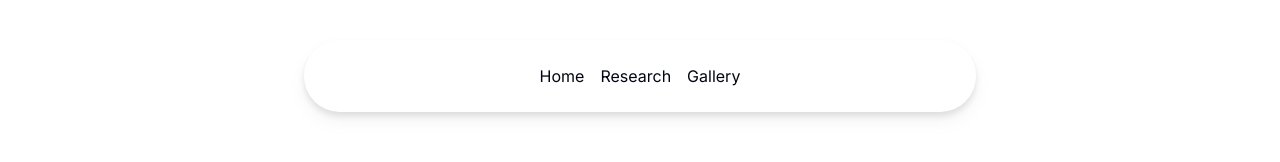
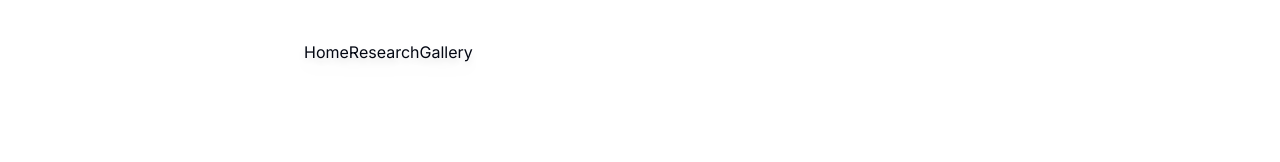
Before and after one commit to KJ3RO/tyj-website, a Next.js app: page /components/gallery in a window 1280 px wide. Shown: the top 162 px of the page. Built offline with nearby package versions, Linux system fonts and the light colour scheme.

Commit message:
added pictures & details

```diff
--- a/app/components/Nav/page.tsx
+++ b/app/components/Nav/page.tsx
@@ -1,20 +1,12 @@
 "use client";
-import React, { useState } from "react";
-import { Menu } from "../../../components/ui/navbar-menu";
-import { cn } from "@/utils/cn";
 import Link from "next/link";
 
-const Navbar = ({ className }: { className?: string }) => {
-  const [active, setActive] = useState<string | null>(null);
+export default function Navbar() {
   return (
     <div className="fixed top-10 inset-x-0 max-w-2xl mx-auto z-50 drop-shadow-lg">
-      <Menu setActive={setActive}>
-        <Link href="/">Home</Link>
-        <Link href="/components/issues">Research</Link>
-        <Link href="/components/gallery">Gallery</Link>
-      </Menu>
+      <Link href="/">Home</Link>
+      <Link href="/components/issues">Research</Link>
+      <Link href="/components/gallery">Gallery</Link>
     </div>
   );
-};
-
-export default Navbar;
+}
```
